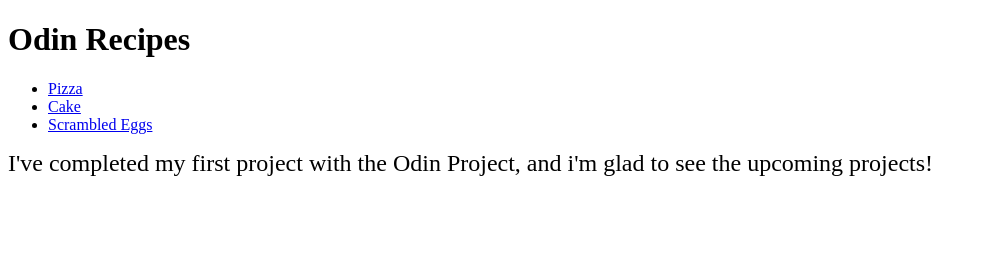
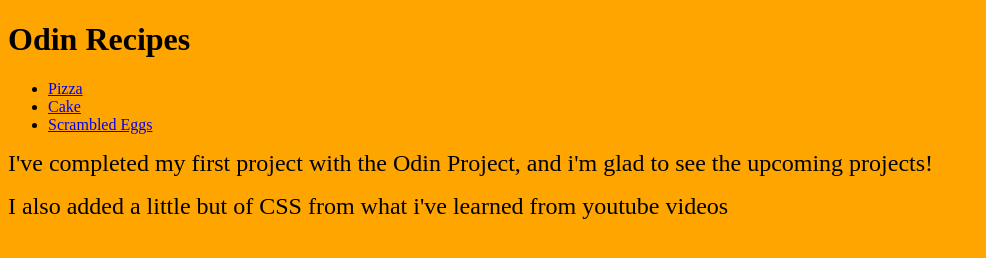
Before and after one commit to Okkevideka/odin-recipes, a plain HTML site: page index.html in a window 1280 px wide. Shown: the whole page, without its empty margins (0-986 px from the left). Drawn offline with Linux system fonts and the light colour scheme.

Commit message:
Added tiny bit of CSS but it's progress

```diff
--- a/index.html
+++ b/index.html
@@ -3,6 +3,7 @@
 <head>
     <meta charset="UTF-8">
     <meta name="viewport" content="width=device-width, initial-scale=1.0">
+    <link rel="stylesheet" href="styles/style.css">
     <title>Document</title>
 </head>
 <body>
@@ -12,6 +13,7 @@
     <li><a href="recipes/Cake.html">Cake</a></li>
     <li><a href="recipes/Eggs.html">Scrambled Eggs</a></li>
     </ul>
-    <p><font size="+2">I've completed my first project with the Odin Project, and i'm glad to see the upcoming projects!</font> </p>
+    <p><font size="+2">I've completed my first project with the Odin Project, and i'm glad to see the upcoming projects!</font></p>
+    <p><font size="+2">I also added a little but of CSS from what i've learned from youtube videos</p></font>
 </body>
 </html>
--- /dev/null
+++ b/styles/style.css
@@ -0,0 +1,3 @@
+body {
+    background-color:orange;
+}
```
